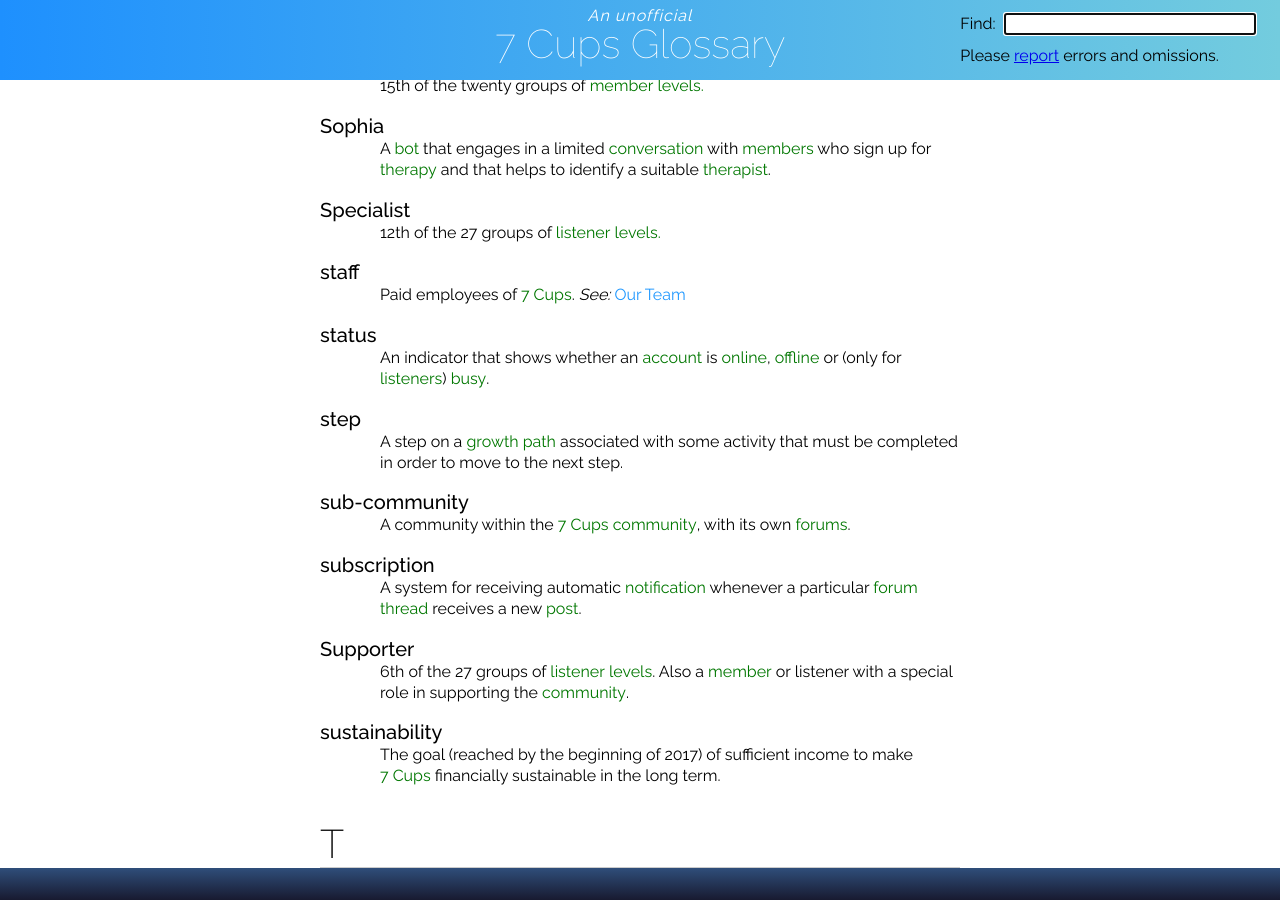
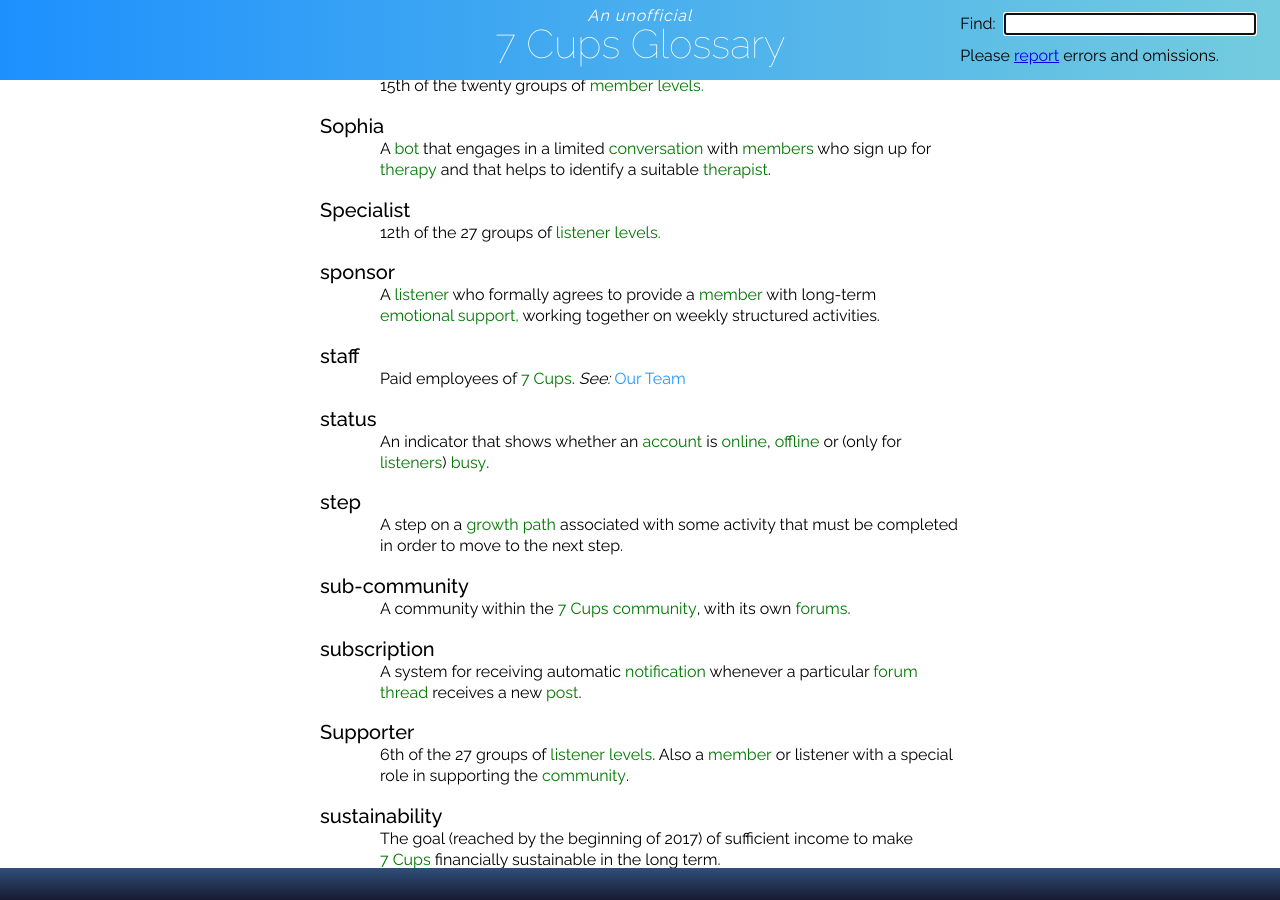
Before and after one commit to RarelyCharlie/rarelycharlie.github.io, a Jekyll site: the page built from glossary.md, in a window 1280 px wide and 900 px high, scrolled down 17929 px. Built offline with Jekyll 4.4.1, drawn with Linux system fonts in a browser that asks for light colours.

Commit message:
add sponsor

```diff
--- a/glossary.md
+++ b/glossary.md
@@ -668,6 +668,9 @@ A ~~bot~~ that engages in a limited ~~conversation~~ with ~~members/member~~ who
 # Specialist
 12th of the 27 groups of ~~listener~~ ~~levels./level~~
 
+# sponsor
+A ~~listener~~ who formally agrees to provide a ~~member~~ with long-term ~~emotional support,~~ working together on weekly structured activities.
+
 # staff
 Paid employees of ~~7 Cups~~. _See:_ [Our Team](http://www.7cups.com/about/ourteam.php)
 
```
